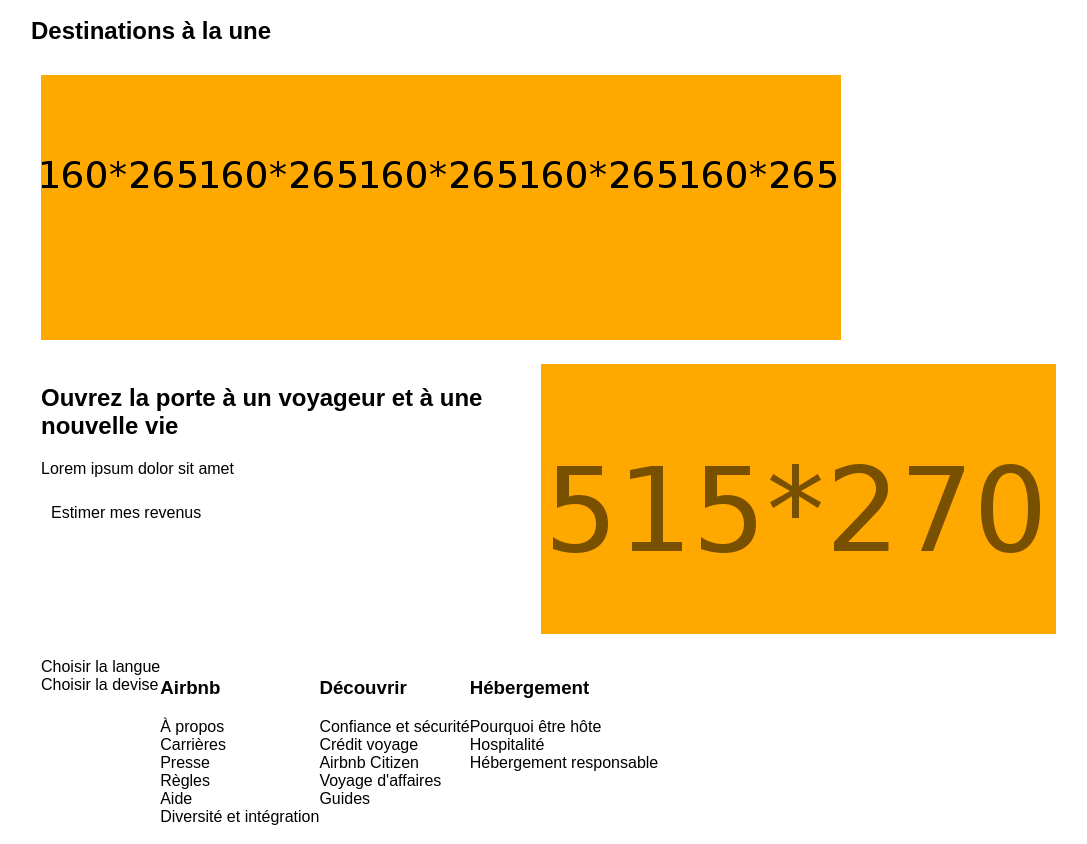
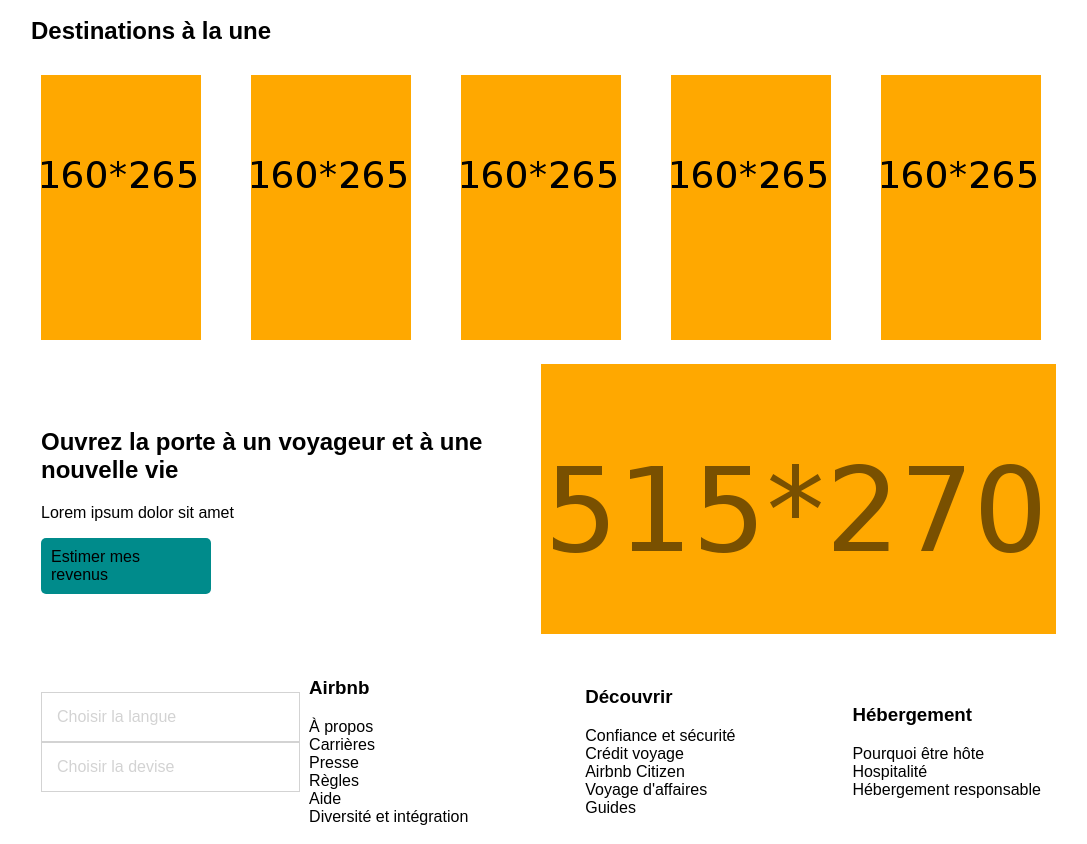
Before and after one commit to RenaudBernard59/S05-Final-Project-1-AirBnB, a plain HTML site: page index.html in a window 1280 px wide. Shown: the part 1904-2748 px from the top of the page, without its empty margins (99-1186 px from the left). Drawn offline with Linux system fonts and the light colour scheme.

Commit message:
Fix bogues of PC CSS

```diff
--- a/index.html
+++ b/index.html
@@ -211,8 +211,8 @@
 
 <footer class="blocks">
 	<section>
-		<div>Choisir la langue</div>
-		<div>Choisir la devise</div>
+		<div class="choose">Choisir la langue</div>
+		<div class="choose">Choisir la devise</div>
 	</section>
 	<section>
 		<h3>Airbnb</h3>
--- a/style.css
+++ b/style.css
@@ -59,7 +59,7 @@ section h1+h2 {
 }
 
 
-#recherche, #recherche div {
+#recherche, #recherche div, .choose {
 	border: lightgrey solid 0.5px;
 }
 
@@ -112,12 +112,14 @@ nav div{
 
 /* ######### BLOC1 ######### */
 .blocks {
-	flex-flow: 'flex-direction' 'flex-wrap';
+	flex-flow: row nowrap;
 	padding: 10px;
 	position: relative;
+	justify-content: space-between;
+	align-items: center;
 }
 .blocks img+p {
-	margin: auto;
+
 }
 
 section > p {
@@ -130,6 +132,15 @@ section > p {
 
 div#revenus {
 	padding: 10px;
+	background-color: DarkCyan;
+	border-radius: 5px;
+	width: 150px;
 }
 
 /* ===================== FOOTER ============================== */
+
+.choose {
+	padding: 15px;
+	color: lightGrey;
+	width: 150%;
+}
```
